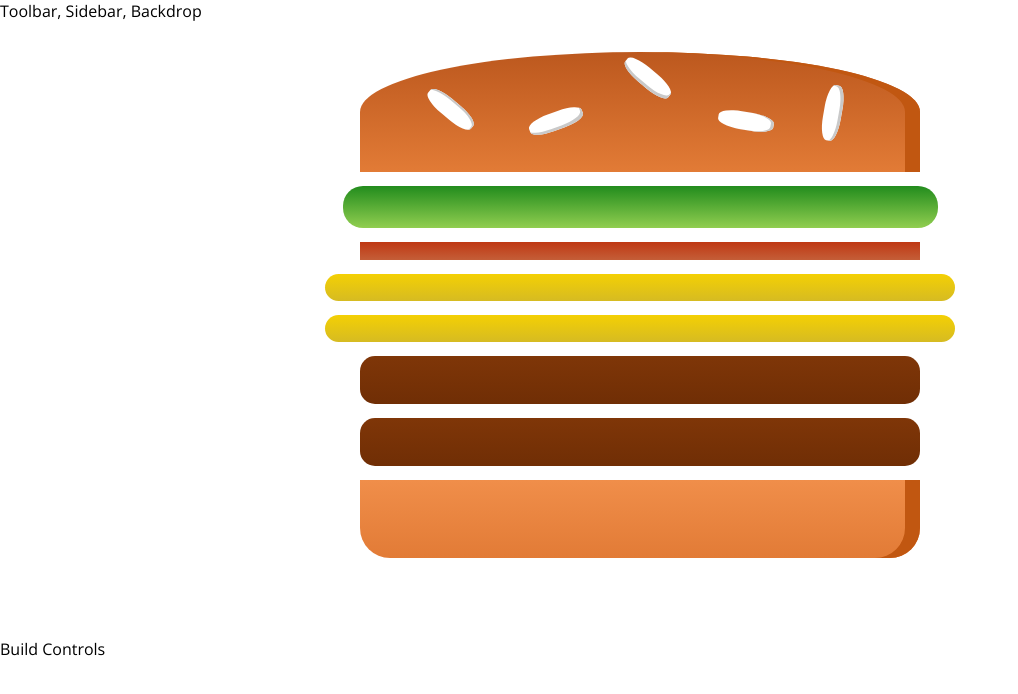
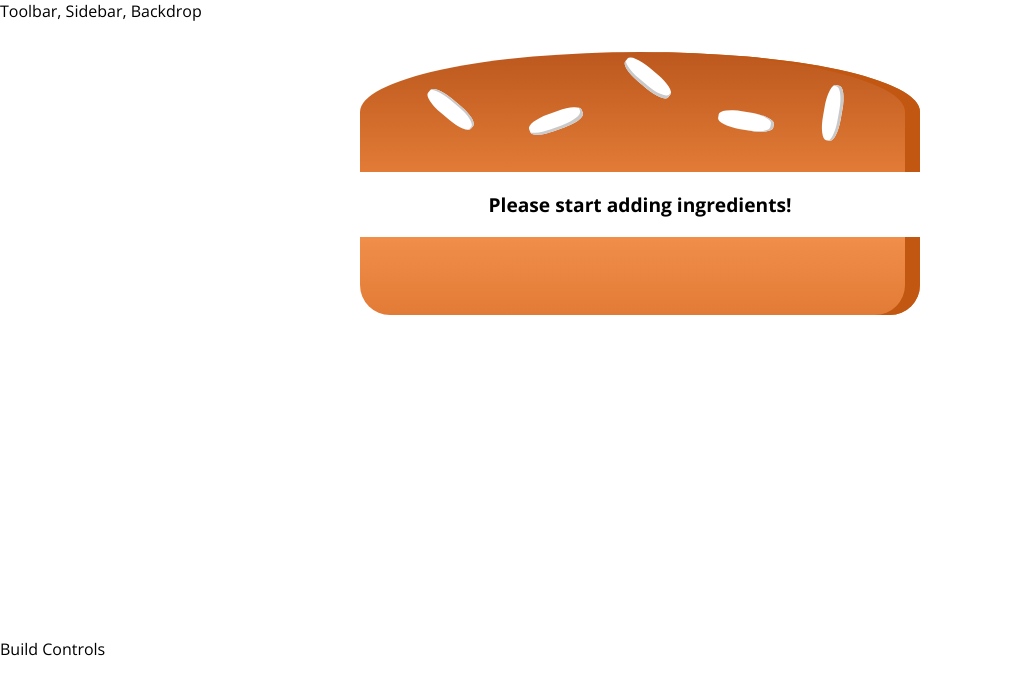
Before and after one commit to alexwindelberg/Burger, a React app: page / in a window 1280 px wide. Shown: the top 694 px of the page, without its empty margins (0-1018 px from the left). Built offline with nearby package versions, Linux system fonts and the light colour scheme.

Commit message:
added message if no ingredients have been added

```diff
--- a/src/components/Burger/Burger.js
+++ b/src/components/Burger/Burger.js
@@ -4,11 +4,21 @@
 import BurgerIngredient from './BurgerIngredient/BurgerIngredient';
 
 const burger = (props) => {
-    const transformedIngredients = Object.keys(props.ingredients).map(igKey => {
+    let transformedIngredients = Object.keys(props.ingredients).map(igKey => {
         return [...Array(props.ingredients[igKey])].map((_, i) => {
             return <BurgerIngredient key={igKey + i} type={igKey} />;
         });
-    });
+    })
+    .reduce((arr, el) => {
+        return arr.concat(el)
+    },[]);
+
+    console.log(transformedIngredients);
+
+    if(transformedIngredients.length === 0 ) {
+        transformedIngredients = <p>Please start adding ingredients!</p>
+    }
+
     return (
         <div className={classes.Burger}>
             <BurgerIngredient type="bread-top" />
--- a/src/containers/BurgerBuilder/BurgerBuilder.js
+++ b/src/containers/BurgerBuilder/BurgerBuilder.js
@@ -6,10 +6,10 @@
 class BurgerBuilder extends Component {
     state = {
         ingredients : {
-            salad:   1,
-            bacon:   1,
-            cheese:  2,
-            meat:    2
+            salad:   0,
+            bacon:   0,
+            cheese:  0,
+            meat:    0
         }
     }
 
```
